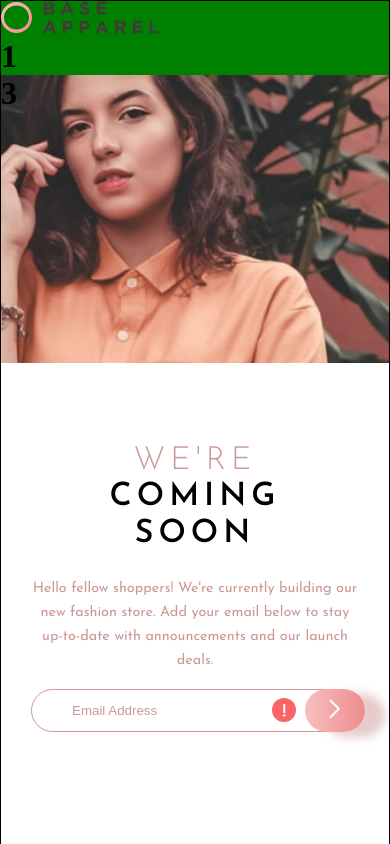
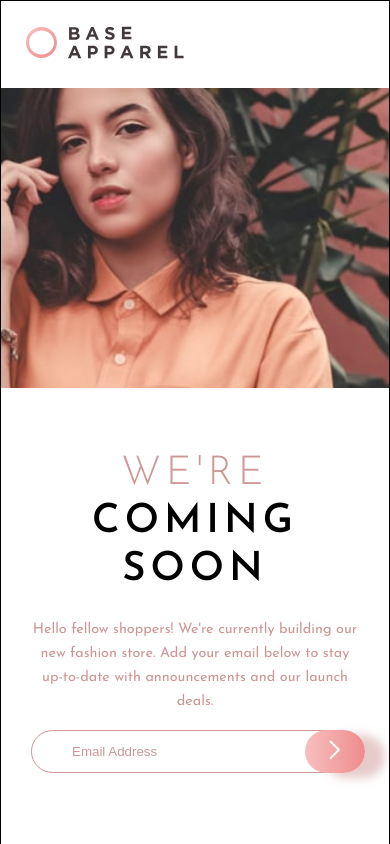
Before and after one commit to Nhoj-Plummer/base-apparel-challenge, a React (Create React App) app: page / in a window 390 px wide. Shown: the top 844 px of the page. Built offline with nearby package versions, Linux system fonts and the light colour scheme.

Commit message:
Mobile size completed

```diff
--- a/src/components/HeroData/herodata.css
+++ b/src/components/HeroData/herodata.css
@@ -29,7 +29,8 @@
 @media screen and (max-width: 999px) {
   .hero-data_text-image {
     order: 1;
-    background-color: green;
+    padding: 25px;
+    background-color: linear-gradient(hsl(0, 0%, 100%), hsl(0, 100%, 98));
   }
 
   .hero-data_text-container {
@@ -43,8 +44,9 @@
     margin: auto;
     max-width: 70%;
     letter-spacing: 0.313rem;
-    line-height: 2.3rem;
-    margin-top: 3.125rem;
+    line-height: 3rem;
+    font-size:40px;
+    margin-top: 2rem;
   }
 
   .hero-data-text-description {
@@ -62,7 +64,6 @@
     justify-content: center;
     width: 100%;
     margin-top: 1rem;
-
   }
 
   .hero-data-text-form input {
@@ -77,7 +78,7 @@
   }
 
   .hero-data-text-form_error-logo {
-
+    display: none;
     position: absolute;
     right: 24%;
   }
@@ -101,7 +102,8 @@
 
   .hero-data_image-container {
     order: 2;
-    flex: 0 1 20%;
+    height: 300px;
+    width: 100%;
     background-image: url("../../assets/hero-mobile.jpg");
     background-position: center center;
     background-size: cover;
--- a/src/components/HeroData/herodata.jsx
+++ b/src/components/HeroData/herodata.jsx
@@ -10,7 +10,6 @@ const Herodata = () => {
     <HeroSection>
       <div className="hero-data_text-image">
         <img src={Logo} alt="logo" />
-        <h1>1</h1>{" "}
       </div>
       <div className="hero-data_text-container">
         <h1 className="hero-data-text-header">
@@ -20,7 +19,7 @@ const Herodata = () => {
         <form>
           <div className="hero-data-text-form">
             <input type="email" name="email" placeholder="Email Address" required />
-            <img src={Error} alt="error" className="hero-data-text-form_error-logo"/>
+            <img src={Error} alt="error" className="hero-data-text-form_error-logo" />
             <button type="submit">
               <img src={SubButton} alt="button" />
             </button>
@@ -28,9 +27,7 @@ const Herodata = () => {
           <p className="hero-data-text-form_error">Please provide a valid email</p>
         </form>
       </div>
-      <div className="hero-data_image-container">
-        <h1>3</h1>
-      </div>
+      <div className="hero-data_image-container"></div>
     </HeroSection>
   )
 }
--- a/src/components/HeroSection/herosection.css
+++ b/src/components/HeroSection/herosection.css
@@ -2,7 +2,7 @@
 .hero-section-container {
   display: flex;
   max-width: 100%;
-  height: 1440px;
+  height: 900px;
   flex-direction: column;
   border: 1px solid black;
 }
@@ -10,6 +10,7 @@
 @media screen and (min-width: 1000px) {
   .hero-section-container {
     flex-flow: column wrap;
+    height: 1440px;
     background-image: url("../../assets/bg-pattern-desktop.svg");
     background-size: 100% 100%;
     background-repeat: no-repeat;
```
